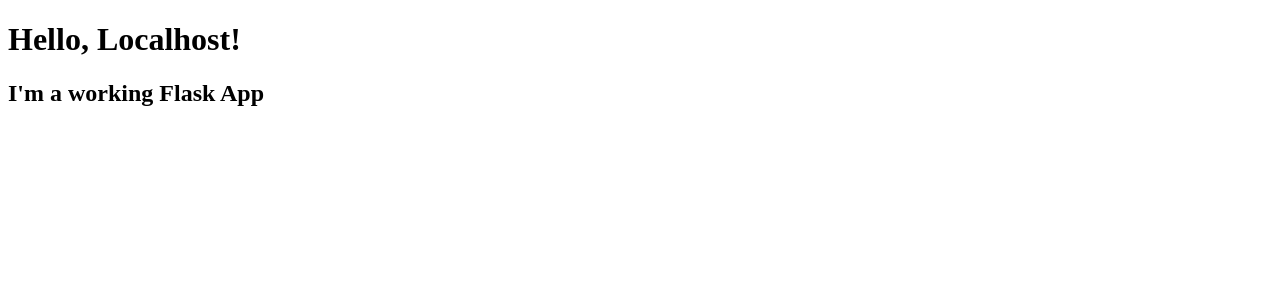
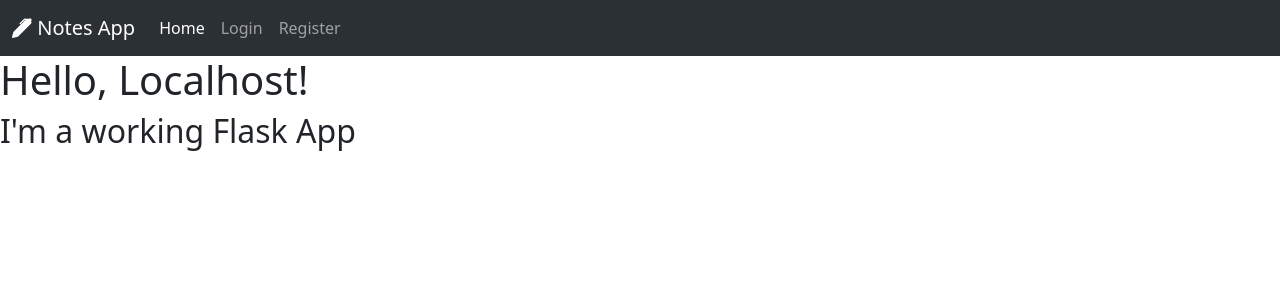
Before and after one commit to fr4nkln11/OnlyNotes, a Flask app: page / in a window 1280 px wide. Shown: the top 300 px of the page. Run offline with Flask 3, Linux system fonts and the light colour scheme.

Commit message:
Add bootstrap navbar to base template

```diff
--- a/src/templates/base.html
+++ b/src/templates/base.html
@@ -4,10 +4,37 @@
     <meta charset="UTF-8">
     <meta name="viewport" content="width=device-width, initial-scale=1.0">
     <title>{% block title %}{% endblock %}</title>
+    <link href="https://cdn.jsdelivr.net/npm/bootstrap@5.3.0/dist/css/bootstrap.min.css" rel="stylesheet" integrity="sha384-9ndCyUaIbzAi2FUVXJi0CjmCapSmO7SnpJef0486qhLnuZ2cdeRhO02iuK6FUUVM" crossorigin="anonymous">
+    <link rel="stylesheet" href="https://cdn.jsdelivr.net/npm/bootstrap-icons@1.10.5/font/bootstrap-icons.css">
 </head>
 <body>
+    <nav class="navbar navbar-expand-lg bg-body-tertiary" data-bs-theme="dark">
+        <div class="container-fluid">
+          <a class="navbar-brand" href="/">
+            <i class="bi bi-pen-fill"></i>
+            Notes App
+          </a>
+          <button class="navbar-toggler" type="button" data-bs-toggle="collapse" data-bs-target="#navbarNav" aria-controls="navbarNav" aria-expanded="false" aria-label="Toggle navigation">
+            <span class="navbar-toggler-icon"></span>
+          </button>
+          <div class="collapse navbar-collapse" id="navbarNav">
+            <ul class="navbar-nav">
+              <li class="nav-item">
+                <a class="nav-link active" aria-current="page" href="/">Home</a>
+              </li>
+              <li class="nav-item">
+                <a class="nav-link" href="/login">Login</a>
+              </li>
+              <li class="nav-item">
+                <a class="nav-link" href="/register">Register</a>
+              </li>
+            </ul>
+          </div>
+        </div>
+    </nav>
     {% block content %}
-
+        <!-- Page Content -->
     {% endblock %}
+    <script src="https://cdn.jsdelivr.net/npm/bootstrap@5.3.0/dist/js/bootstrap.bundle.min.js" integrity="sha384-geWF76RCwLtnZ8qwWowPQNguL3RmwHVBC9FhGdlKrxdiJJigb/j/68SIy3Te4Bkz" crossorigin="anonymous"></script>
 </body>
 </html>
```
